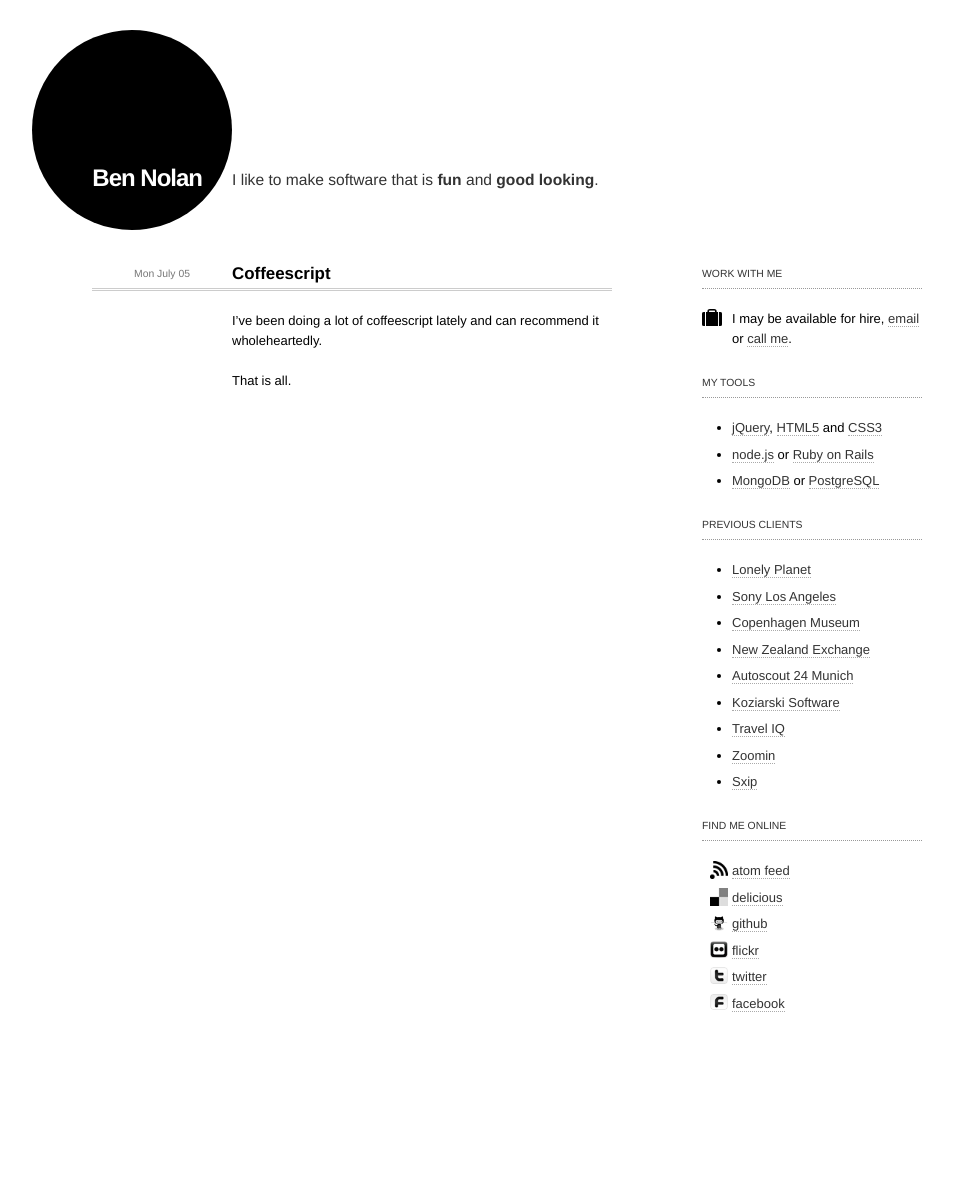
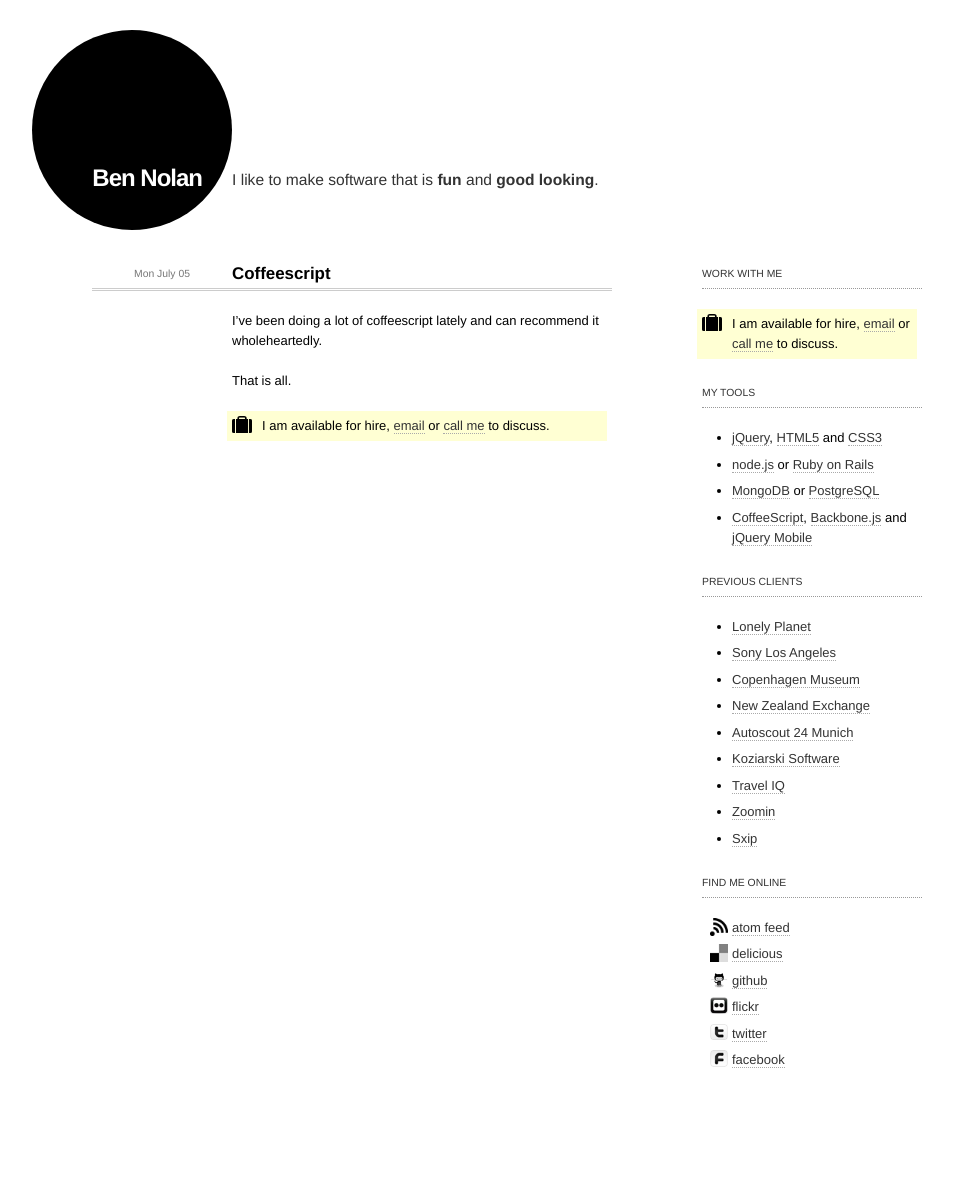
Before and after one commit to bnolan/bnolan.github.com, a Jekyll site: the page built from _posts/2010-07-05-coffeescript.md, in a window 1280 px wide. Shown: the whole page, without its empty margins (108-1061 px from the left). Built offline with Jekyll 4.4.1, drawn with Linux system fonts in a browser that asks for light colours; nearby versions of some CDN libraries; comment, search, counter and statistics services are not loaded; before the commit the page ends 1134 px from its top, so only the background shows below that.

Commit message:
* Available for hire   * Backbone and jquerym obile

```diff
--- a/_layouts/post.html
+++ b/_layouts/post.html
@@ -44,6 +44,11 @@
               {{ content }}
             </div>
 
+            <p style="background: #ffffd3; border: 5px solid #ffffd3; position: relative; left: -5px">
+              <img src="/images/37-suitcase.png" width="20" style="float: left; padding: 0 10px 40px 0"/> I am available for hire,
+              <a href="mailto:ben@nolanconsul.com">email</a> or <a href="callto:bennolan">call me</a> to discuss.
+            </p>
+
             <div id="disqus_thread"></div>
 
             <script type="text/javascript">
@@ -69,9 +74,9 @@
           Work with me
         </h2>
 
-        <p>
-          <img src="/images/37-suitcase.png" width="20" style="float: left; padding: 0 10px 40px 0"/> I may be available for hire,
-          <a href="mailto:bnolan@gmail.com">email</a> or <a href="callto:bennolan">call me</a>.
+        <p style="background: #ffffd3; border: 5px solid #ffffd3; position: relative; left: -5px">
+          <img src="/images/37-suitcase.png" width="20" style="float: left; padding: 0 10px 40px 0"/> I am available for hire,
+          <a href="mailto:ben@nolanconsul.com">email</a> or <a href="callto:bennolan">call me</a> to discuss.
         </p>
 
         <h2>
@@ -82,6 +87,7 @@
           <li><a href="http://jquery.com/">jQuery</a>, <a href="http://www.w3.org/TR/html5/">HTML5</a> and <a href="http://www.w3.org/Style/CSS/current-work">CSS3</a></li>
           <li><a href="http://nodejs.org/">node.js</a> or <a href="http://rubyonrails.org/">Ruby on Rails</a></li>
           <li><a href="http://www.mongodb.org/">MongoDB</a> or <a href="http://www.postgresql.org/">PostgreSQL</a></li>
+          <li><a href="http://jashkenas.github.com/coffee-script/">CoffeeScript</a>, <a href="http://documentcloud.github.com/backbone/">Backbone.js</a> and <a href="http://jquerymobile.com/">jQuery Mobile</a></li>
         </ul>
 
         <h2>
```
Also changed, not shown: _layouts/default.html (+4 -3 lines), _posts/2010-11-23-backbone-and-jquery-mobile.md (added, +74 -0 lines).
